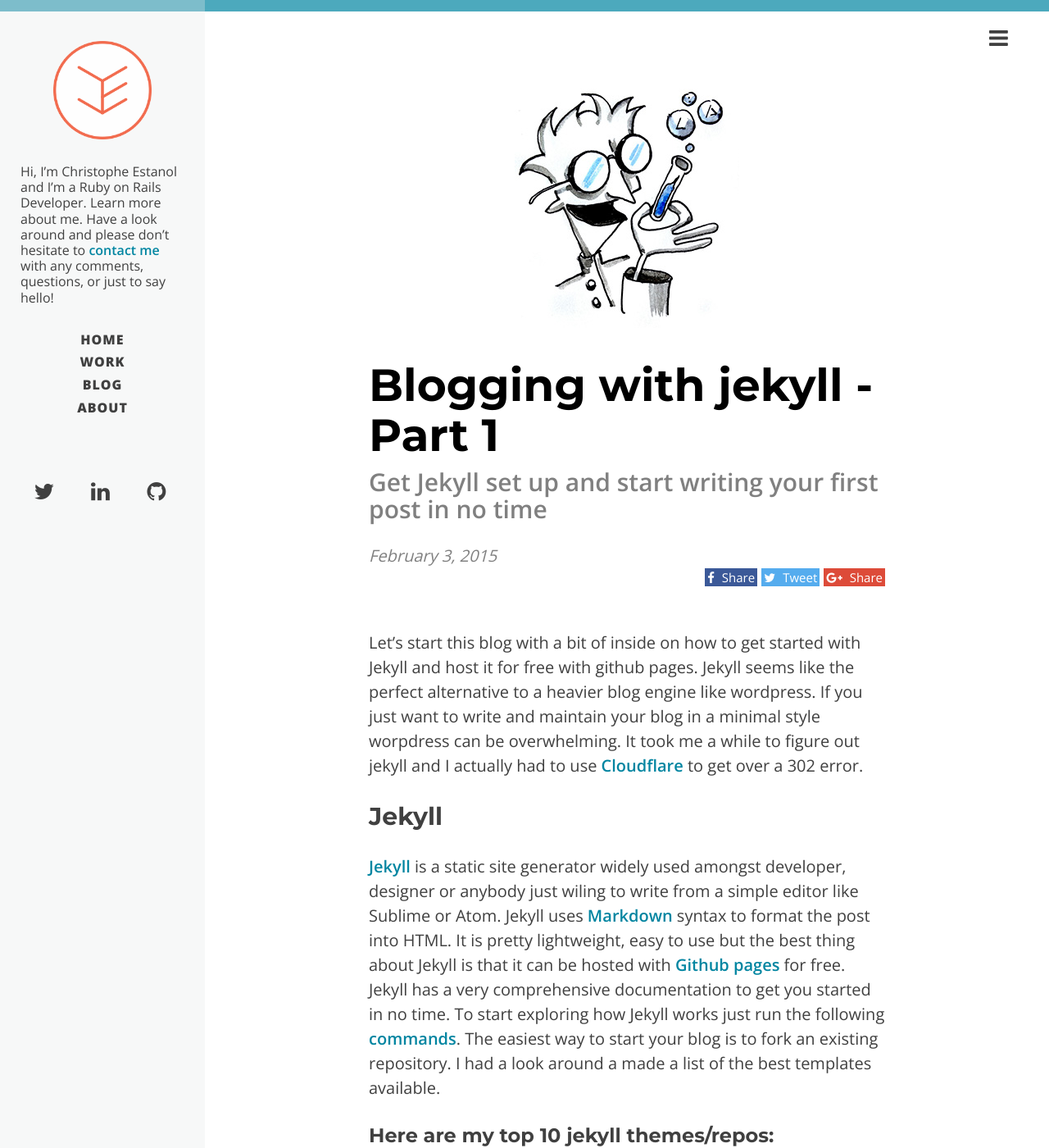
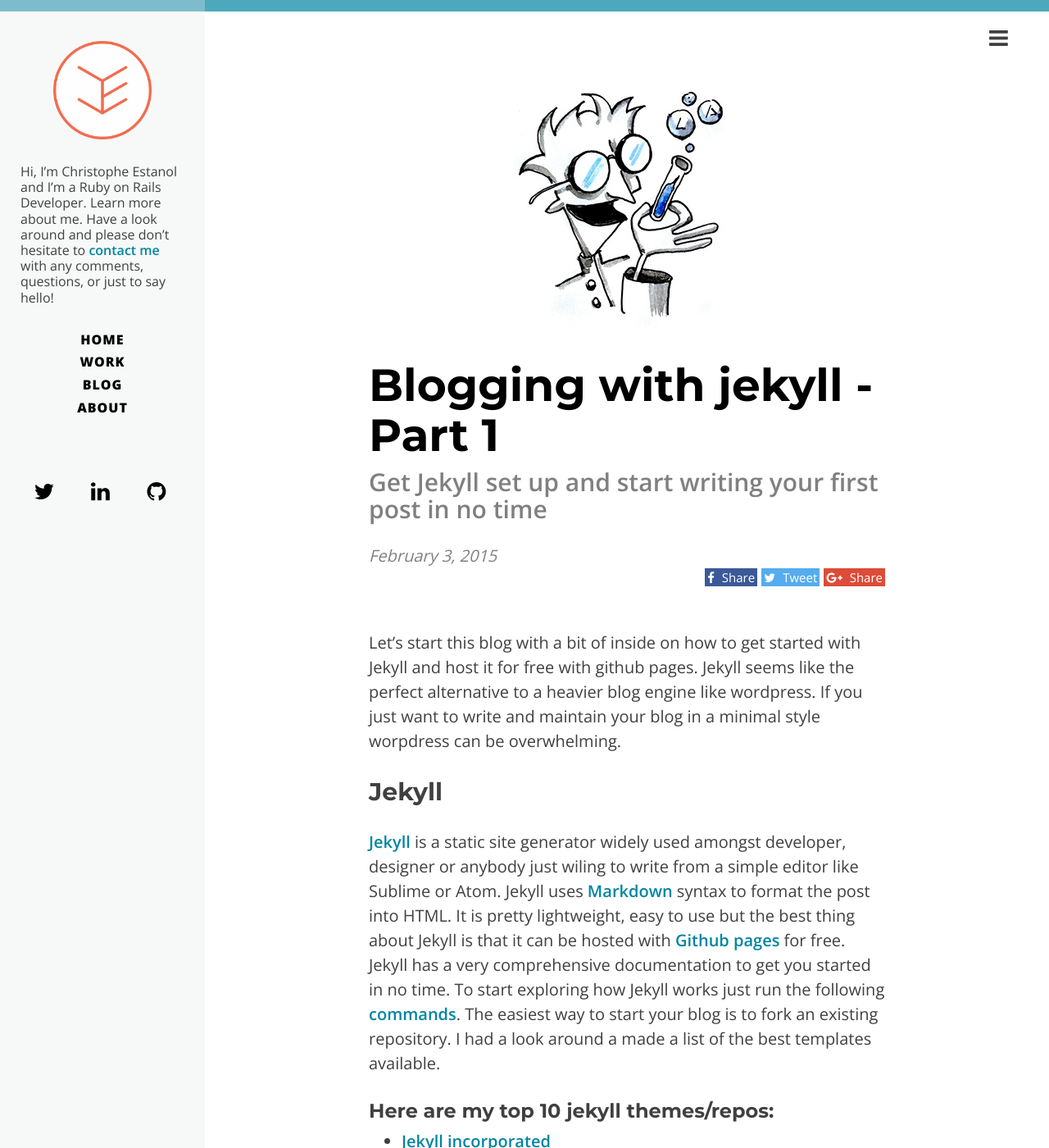
Before and after one commit to ChrisEstanol/ce-blog, a Jekyll site: the page built from _posts/blog/2015-02-03-blogging-with-jekyll-part-1.md, in a window 1280 px wide and 1400 px high. Shown: the whole window at 82% size. Built offline with Jekyll 4.4.1, drawn with Linux system fonts in a browser that asks for light colours; nearby versions of some CDN libraries; Markdown is read by kramdown in place of the engine named in the settings; comment, search, counter and statistics services are not loaded.

Commit message:
Change gh-pages post

```diff
--- a/_posts/blog/2015-02-03-blogging-with-jekyll-part-1.md
+++ b/_posts/blog/2015-02-03-blogging-with-jekyll-part-1.md
@@ -12,7 +12,6 @@
 ---
 
 Let's start this blog with a bit of inside on how to get started with Jekyll and host it for free with github pages. Jekyll seems like the perfect alternative to a heavier blog engine like wordpress. If you just want to write and maintain your blog in a minimal style worpdress can be overwhelming.
-It took me a while to figure out jekyll and I actually had to use [Cloudflare](https://cloudflare.com/) to get over a 302 error.
 
 ## Jekyll
 
--- a/css/sidebar.css
+++ b/css/sidebar.css
@@ -97,6 +97,11 @@
 .side-nav li a {
   text-transform: uppercase;
   text-align: center;
+  color: #000;
+  -webkit-transition: color .4s;
+  -moz-transition: color .4s;
+  -o-transition: color .4s;
+  -transition: color .4s;
   font-size: 16px;
   font-weight: 800;
   letter-spacing: 1px;
@@ -106,6 +111,20 @@
 
 .side-social {
   padding-top: 3em;
+}
+
+.side-social li a {
+  -webkit-transition: color .4s;
+  -moz-transition: color .4s;
+  -o-transition: color .4s;
+  -transition: color .4s;
+  color: #000;
+}
+
+.side-social li a:hover,
+.side-nav li a:hover {
+  color: #f26c4f;
+  text-decoration: none;
 }
 
 
--- a/css/style.css
+++ b/css/style.css
@@ -49,7 +49,19 @@
   font-weight: 600;
 }
 
-p a:hover {
+li a {
+  color: #0085a1;
+  text-decoration: none;
+  -webkit-transition: color .4s;
+  -moz-transition: color .4s;
+  -o-transition: color .4s;
+  -transition: color .4s;
+  backface-visibility: hidden;
+  font-weight: 600;
+}
+
+p a:hover,
+li a:hover {
   color: #f26c4f;
   text-decoration: none;
 }
```
Also changed, not shown: _posts/blog/2015-02-04-blogging-with-jekyll-part-2.md (deleted, +0 -21 lines), _posts/blog/2015-02-15-blogging-with-jekyll-part-2.md (added, +45 -0 lines), img/cloudflare.png (added), img/gh-pages.png (added), 3 other files.
